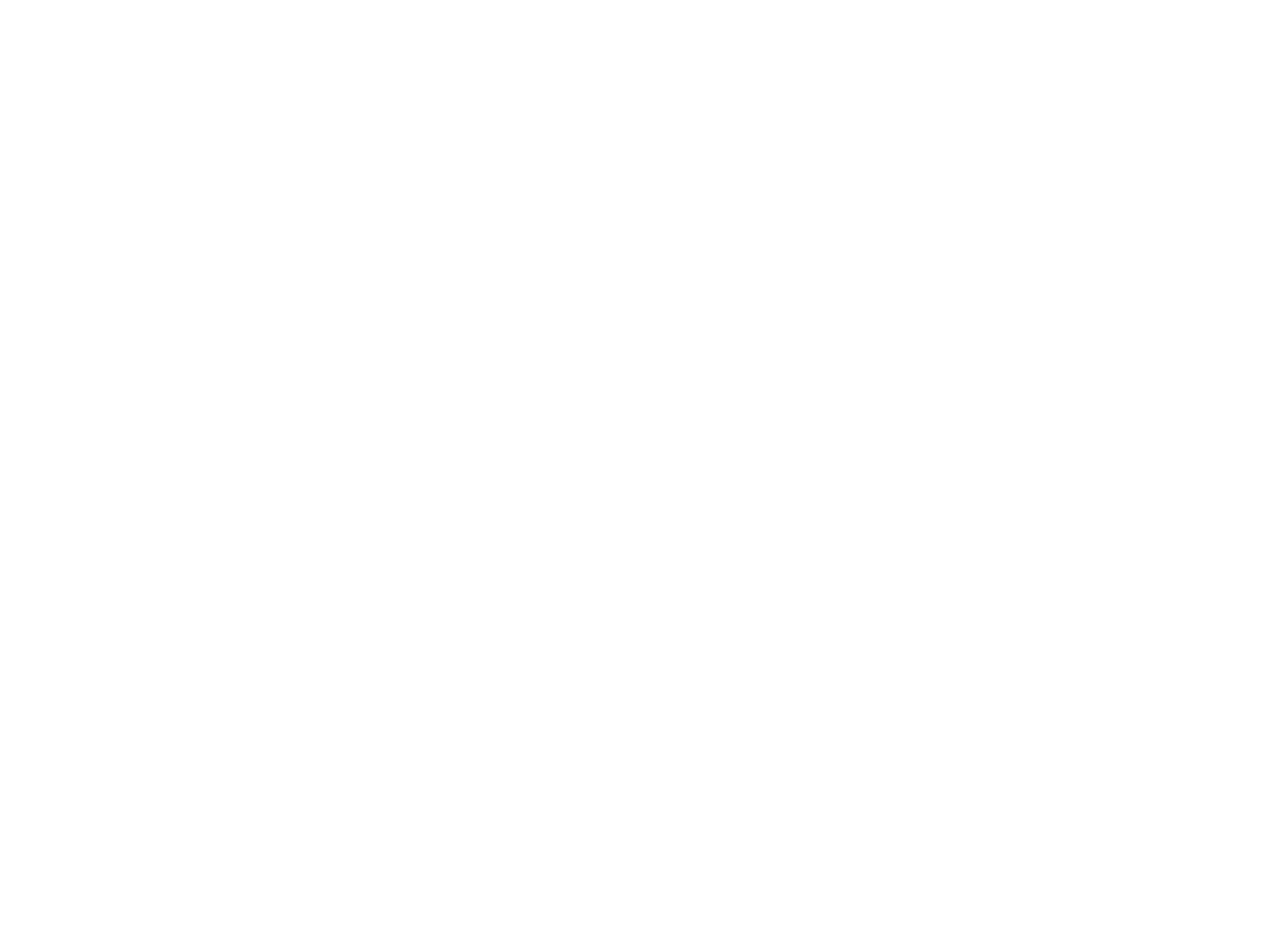
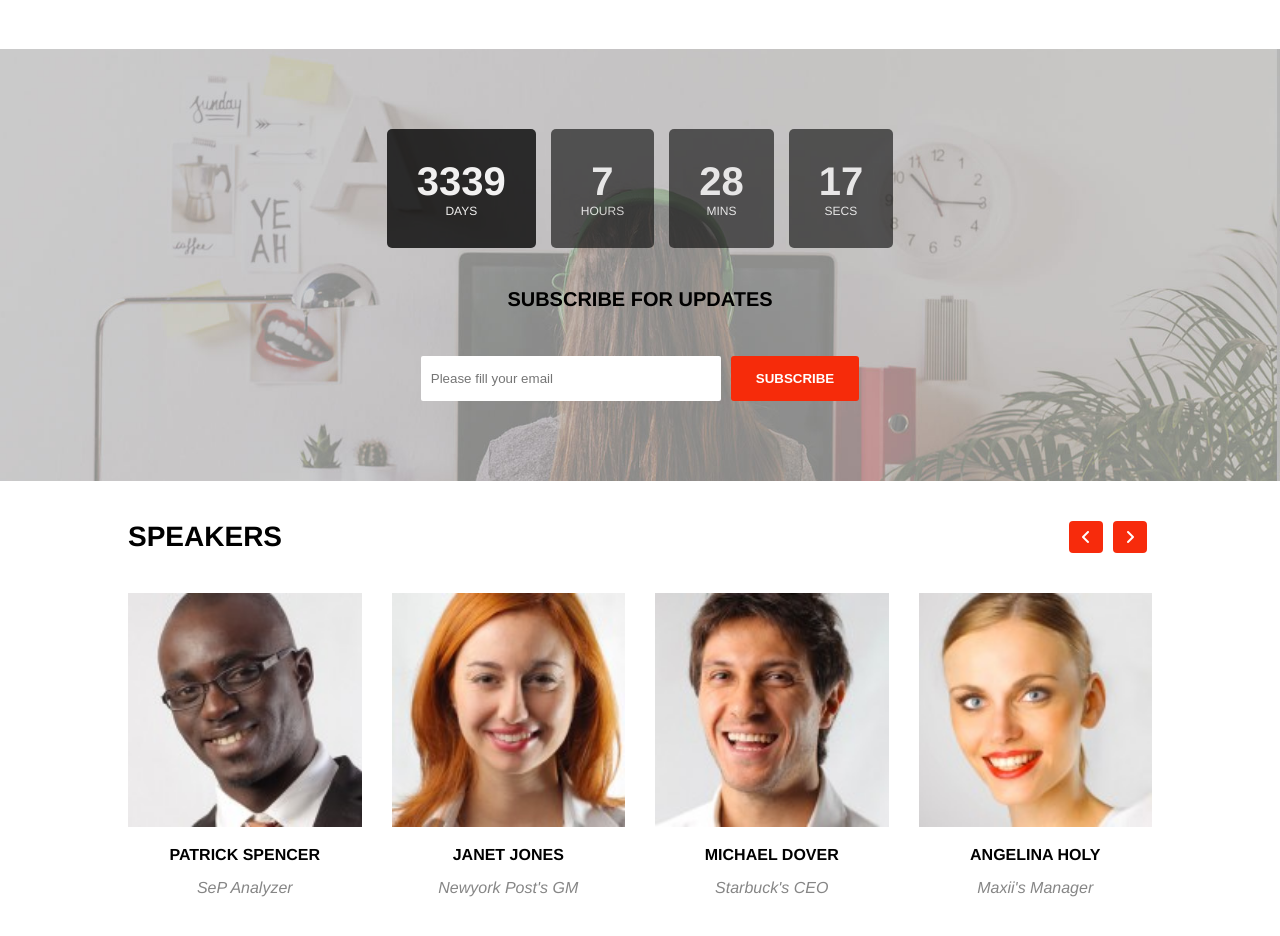
Before and after one commit to matteopelusi7/proj-html-vuejs, a Vue app: page / in a window 1280 px wide. Shown: the part 700-1636 px from the top of the page. Before the commit the page ends 800 px from the top, so only its background shows below. Built offline with nearby package versions, Linux system fonts and the light colour scheme.

Commit message:
Aggiunto section subscribe e speakers

```diff
--- a/src/components/MainSpeakers.vue
+++ b/src/components/MainSpeakers.vue
@@ -1,5 +1,66 @@
 <template>
   <section>
+
+    <div class="container">
+
+      <div class="row title-row">
+
+        <div class="title">
+          <h4>Speakers</h4>
+        </div>
+
+        <div class="icon-wrapper">
+          <i class="fa-solid fa-angle-left"></i>
+          <i class="fa-solid fa-angle-right"></i>
+        </div>
+
+      </div>
+
+      <div class="row speakers-row">
+
+        <div class="speakers-box">
+          <figure>
+            <img src="../assets/img/speaker-6-150x150.jpg" alt="">
+          </figure>
+          <div>
+            <p class="speaker">Patrick Spencer</p>
+            <p class="job">SeP Analyzer</p>
+          </div>
+        </div>
+
+        <div class="speakers-box">
+          <figure>
+            <img src="../assets/img/speaker-5-150x150.jpg" alt="">
+          </figure>
+          <div>
+            <p class="speaker">Janet Jones</p>
+            <p class="job">Newyork Post's GM</p>
+          </div>
+        </div>
+
+        <div class="speakers-box">
+          <figure>
+            <img src="../assets/img/speaker-4-150x150.jpg" alt="">
+          </figure>
+          <div>
+            <p class="speaker">Michael Dover</p>
+            <p class="job">Starbuck's CEO</p>
+          </div>
+        </div>
+
+        <div class="speakers-box">
+          <figure>
+            <img src="../assets/img/speaker-3-150x150.jpg" alt="">
+          </figure>
+          <div>
+            <p class="speaker">Angelina Holy</p>
+            <p class="job">Maxii's Manager</p>
+          </div>
+        </div>
+
+      </div>
+
+    </div>
 
   </section>
 </template>
@@ -13,4 +74,66 @@
 
 <style scoped lang="scss">
 
+@import '../assets/scss/common.scss';
+
+section {
+
+  padding: 40px 0;
+
+  .speakers-row {
+    display: flex;
+    justify-content: center;
+    gap: 30px;
+
+    .speakers-box {
+      width: calc( 100% / 4);
+      text-align: center;
+
+      .speaker {
+        text-transform: uppercase;
+        font-weight: 600;
+        padding-bottom: 15px;
+      }
+
+      .job {
+        font-style: italic;
+        color: $gray;
+      }
+
+      img {
+        width: 250px;
+      }
+
+      figure {
+        padding-bottom: 15px;
+      }
+
+    }
+
+  }
+
+  .title-row {
+    display: flex;
+    justify-content: space-between;
+    align-items: center;
+    padding-bottom: 40px;
+
+    .title {
+      text-transform: uppercase;
+      font-size: 28px;
+    }
+
+    .icon-wrapper i {
+      padding: 8px 12px;
+      border-radius: 4px;
+      background-color: $red;
+      color: $white;
+      margin: 0 5px;
+      cursor: pointer;
+    }
+
+  }
+
+}
+
 </style>
--- a/src/components/MainSubscribe.vue
+++ b/src/components/MainSubscribe.vue
@@ -1,5 +1,39 @@
 <template>
   <section>
+
+    <div class="container">
+
+      <div class="row">
+
+        <div class="countdown">
+          <div class="box-count">
+            <p class="num-count">3339</p>
+            <p class="type-count">Days</p>
+          </div>
+          <div class="box-count">
+            <p class="num-count">7</p>
+            <p class="type-count">Hours</p>
+          </div>
+          <div class="box-count">
+            <p class="num-count">28</p>
+            <p class="type-count">mins</p>
+          </div>
+          <div class="box-count">
+            <p class="num-count">17</p>
+            <p class="type-count">secs</p>
+          </div>
+        </div>
+        <div class="subscribe">
+          <p>Subscribe for updates</p>
+        </div>
+        <div class="form">
+          <input type="text" placeholder="Please fill your email">
+          <button>Subscribe</button>
+        </div>
+
+      </div>
+
+    </div>
 
   </section>
 </template>
@@ -13,4 +47,85 @@
 
 <style scoped lang="scss">
 
+@import '../assets/scss/common.scss';
+
+section {
+
+  background-image: url('../assets/img/coutdown-bg1.jpg');
+  background-position: center;
+  background-repeat: no-repeat;
+  background-size: cover;
+  padding: 80px 0;
+
+  .row {
+    display: flex;
+    justify-content: center;
+    flex-direction: column;
+    align-items: center;
+    gap: 40px;
+
+    .subscribe {
+      text-transform: uppercase;
+      font-size: 20px;
+      font-weight: 600;
+    }
+
+    .form {
+
+      input {
+        width: 300px;
+        border: none;
+        padding: 15px 10px;
+        border-radius: 2px;
+        margin-right: 10px;
+      }
+
+      button {
+        color: $white;
+        background-color: #f62b0a;
+        border: none;
+        text-transform: uppercase;
+        padding: 15px 25px;
+        border-radius: 3px;
+        font-weight: 600;
+        cursor: pointer;
+        margin-top: 5px;
+      }
+
+    }
+
+    .countdown {
+      display: flex;
+      gap: 15px;
+
+      .box-count {
+        color: $white;
+        background-color: $black;
+        opacity: 0.6;
+        padding: 30px;
+        text-align: center;
+        border-radius: 5px;
+
+        .num-count {
+          font-size: 40px;
+          font-weight: 700;
+        }
+
+        .type-count {
+          text-transform: uppercase;
+          font-size: 12px;
+        }
+
+        &:first-child {
+          opacity: 0.8;
+        }
+
+      }
+
+    }
+
+  }
+
+}
+
 </style>
```
